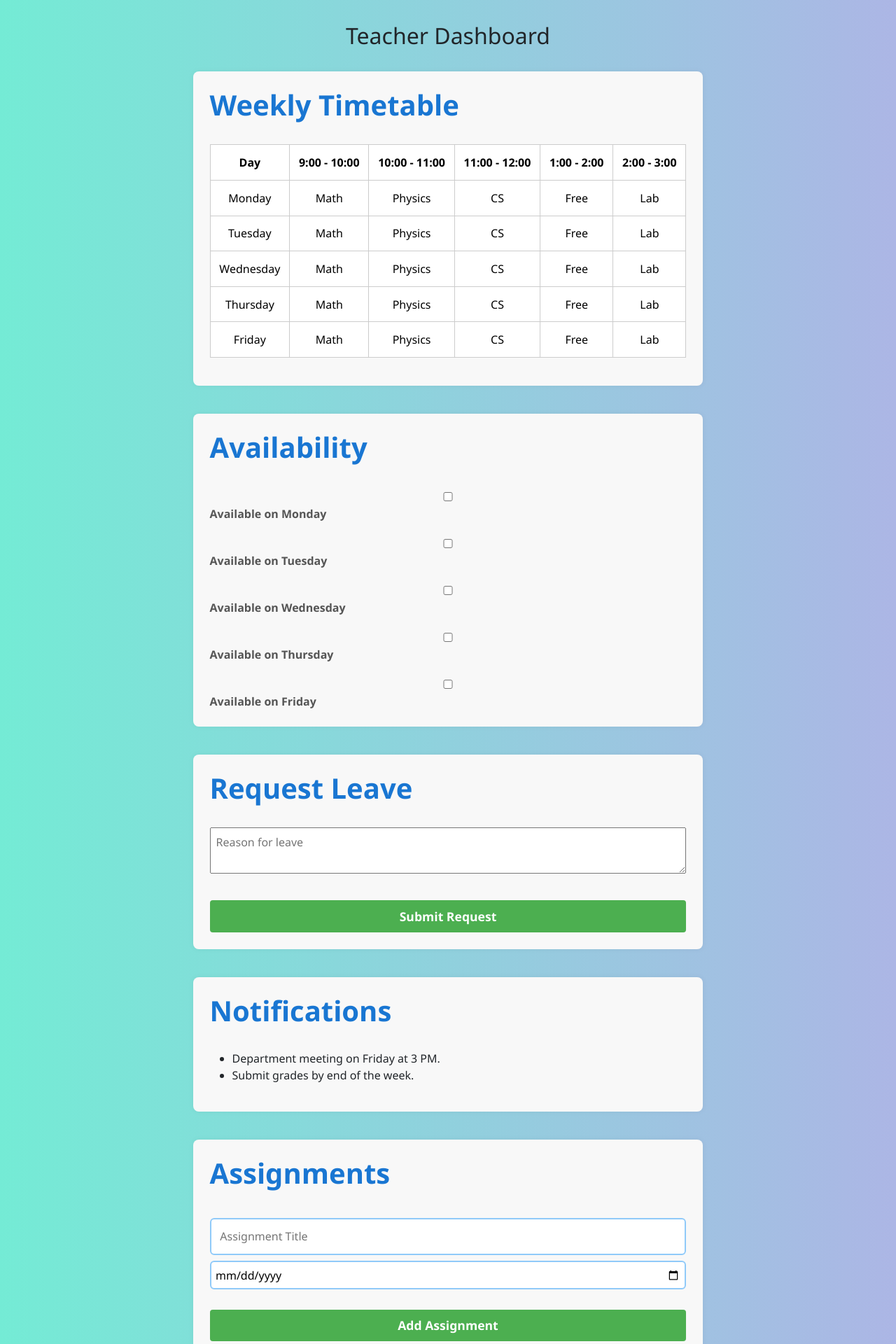
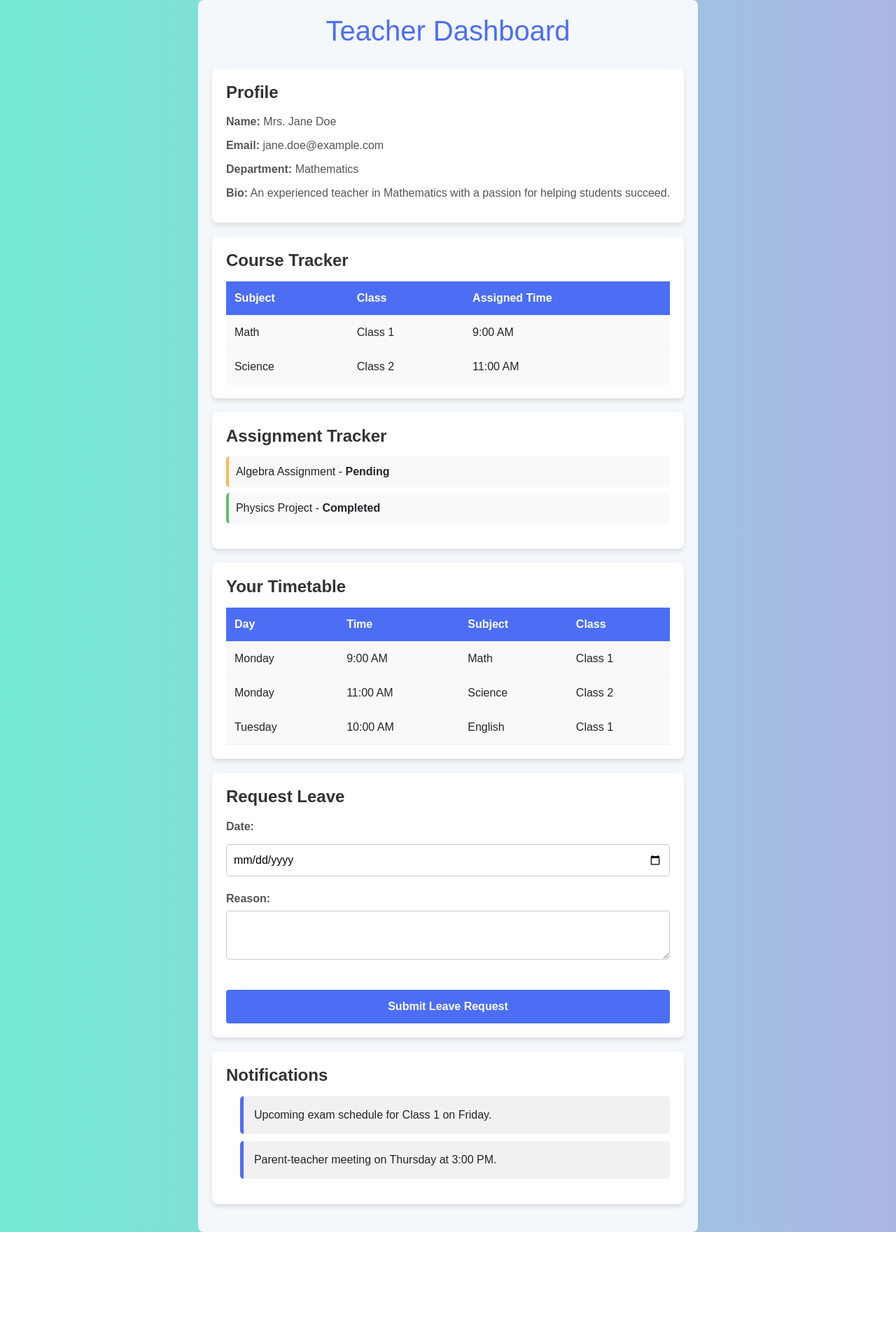
Before and after one commit to acharyaraksha84/CodeBreak-TimeTable, a React (Create React App) app: page /teacher in a window 1280 px wide. Shown: the top 1920 px of the page at 70% size. After the commit the page ends 1760 px from the top, so only its background shows below. Built offline with nearby package versions, Linux system fonts and the light colour scheme.

Commit message:
new teach

```diff
--- a/src/pages/TeacherView.css
+++ b/src/pages/TeacherView.css
@@ -1,74 +1,130 @@
-.teacher-dashboard {
-    padding: 2rem;
-    font-family: 'Segoe UI', sans-serif;
+/* TeacherView Styling */
+.teacher-view {
+    font-family: 'Arial', sans-serif;
+    padding: 20px;
     max-width: 1200px;
-    margin: auto;
+    margin: 0 auto;
+    background-color: #f4f7fc;
+    border-radius: 8px;
   }
 
-  .header {
-    font-size: 2rem;
+  .teacher-view__title {
     text-align: center;
-    margin-bottom: 2rem;
+    color: #4c6ef5;
+    font-size: 2.5rem;
+    margin-bottom: 30px;
   }
 
-  .section {
-    margin-bottom: 2.5rem;
-    padding: 1.5rem;
+  .teacher-view__section {
+    background: #ffffff;
     border-radius: 8px;
-    background-color: #f8f8f8;
-    box-shadow: 0 0 8px rgba(0, 0, 0, 0.05);
+    padding: 20px;
+    margin-bottom: 20px;
+    box-shadow: 0 4px 6px rgba(0, 0, 0, 0.1);
   }
 
-  .table {
+  .teacher-view__subtitle {
+    color: #333;
+    font-size: 1.5rem;
+    margin-bottom: 15px;
+  }
+
+  .profile__info p {
+    margin: 10px 0;
+    color: #555;
+  }
+
+  table {
     width: 100%;
     border-collapse: collapse;
-    margin-top: 1rem;
+    margin-top: 10px;
   }
 
-  .table th,
-  .table td {
-    padding: 0.8rem;
-    border: 1px solid #ccc;
-    text-align: center;
+  table th,
+  table td {
+    padding: 12px;
+    text-align: left;
+    border-bottom: 1px solid #f1f1f1;
   }
 
-  textarea {
-    width: 100%;
-    padding: 0.5rem;
-    margin-bottom: 1rem;
-    resize: vertical;
+  table th {
+    background-color: #4c6ef5;
+    color: white;
   }
 
-  input[type="text"],
-  input[type="date"] {
-    padding: 0.4rem;
-    margin-right: 0.8rem;
-    margin-bottom: 0.8rem;
+  table td {
+    background-color: #f9f9f9;
   }
 
-  button {
-    padding: 0.6rem 1rem;
-    background-color: #4caf50;
+  table tr:hover {
+    background-color: #f1f1f1;
+  }
+
+  ul {
+    list-style: none;
+    padding-left: 0;
+  }
+
+  ul li {
+    background-color: #f9f9f9;
+    padding: 10px;
+    margin: 8px 0;
+    border-radius: 5px;
+    font-size: 1rem;
+  }
+
+  ul li span {
+    font-weight: bold;
+  }
+
+  ul li.pending {
+    border-left: 4px solid #ffb84d;
+  }
+
+  ul li.completed {
+    border-left: 4px solid #66bb6a;
+  }
+
+  .leave-request__form-group {
+    margin-bottom: 20px;
+  }
+
+  .leave-request__form-group label {
+    display: block;
+    margin-bottom: 5px;
+    font-weight: bold;
+  }
+
+  .leave-request__form-group input,
+  .leave-request__form-group textarea {
+    width: 100%;
+    padding: 10px;
+    border-radius: 4px;
+    border: 1px solid #ccc;
+    font-size: 1rem;
+  }
+
+  .leave-request__submit {
+    padding: 12px 25px;
+    background-color: #4c6ef5;
     color: white;
     border: none;
+    font-size: 1rem;
+    cursor: pointer;
     border-radius: 4px;
-    cursor: pointer;
   }
 
-  .progress-bar {
-    width: 100%;
-    background-color: #e0e0e0;
-    border-radius: 20px;
-    overflow: hidden;
-    margin-top: 0.4rem;
-    margin-bottom: 1rem;
+  .leave-request__submit:hover {
+    background-color: #3a58d4;
   }
 
-  .progress-fill {
-    height: 24px;
-    background-color: #2196f3;
-    color: white;
-    text-align: center;
-    line-height: 24px;
-    font-size: 14px;
+  .notifications ul {
+    padding-left: 20px;
   }
+
+  .notifications li {
+    background-color: #f1f1f1;
+    margin-bottom: 10px;
+    padding: 15px;
+    border-left: 5px solid #4c6ef5;
+  }
--- a/src/pages/TeacherView.js
+++ b/src/pages/TeacherView.js
@@ -1,146 +1,159 @@
 import React, { useState } from 'react';
-import './HODDashboard.css'; // You can reuse styles from this or add your own
-import './TeacherView.css'; // Create and customize this file for specific styles
+import './TeacherView.css';
 
-function TeacherView() {
-  const [availability, setAvailability] = useState({});
-  const [leaveReason, setLeaveReason] = useState('');
-  const [assignments, setAssignments] = useState([]);
-  const [courseProgress, setCourseProgress] = useState({
-    'Mathematics': 60,
-    'Physics': 40,
-    'Computer Science': 80,
+const TeacherView = () => {
+  const teacherProfile = {
+    name: 'Mrs. Jane Doe',
+    email: 'jane.doe@example.com',
+    department: 'Mathematics',
+    bio: 'An experienced teacher in Mathematics with a passion for helping students succeed.',
+  };
+
+  const courses = [
+    { subject: 'Math', class: 'Class 1', assignedTime: '9:00 AM' },
+    { subject: 'Science', class: 'Class 2', assignedTime: '11:00 AM' },
+  ];
+
+  const assignments = [
+    { title: 'Algebra Assignment', status: 'Pending' },
+    { title: 'Physics Project', status: 'Completed' },
+  ];
+
+  const timetable = [
+    { day: 'Monday', time: '9:00 AM', subject: 'Math', class: 'Class 1' },
+    { day: 'Monday', time: '11:00 AM', subject: 'Science', class: 'Class 2' },
+    { day: 'Tuesday', time: '10:00 AM', subject: 'English', class: 'Class 1' },
+  ];
+
+  const [leaveRequest, setLeaveRequest] = useState({
+    reason: '',
+    date: '',
   });
 
-  const handleAvailabilityChange = (day, isAvailable) => {
-    setAvailability(prev => ({ ...prev, [day]: isAvailable }));
+  const handleLeaveRequestChange = (e) => {
+    setLeaveRequest({
+      ...leaveRequest,
+      [e.target.name]: e.target.value,
+    });
   };
 
-  const handleLeaveSubmit = (e) => {
+  const handleLeaveRequestSubmit = (e) => {
     e.preventDefault();
-    alert(`Leave Requested: ${leaveReason}`);
-    setLeaveReason('');
-  };
-
-  const handleAssignmentAdd = (e) => {
-    e.preventDefault();
-    const title = e.target.title.value;
-    const dueDate = e.target.dueDate.value;
-    setAssignments([...assignments, { title, dueDate }]);
-    e.target.reset();
+    console.log('Leave request submitted:', leaveRequest);
+    setLeaveRequest({ reason: '', date: '' });
   };
 
   return (
-    <div className="teacher-dashboard">
-      <h1 className="header">Teacher Dashboard</h1>
+    <div className="teacher-view">
+      <h1 className="teacher-view__title">Teacher Dashboard</h1>
 
-      {/* Timetable Section */}
-      <section className="section">
-        <h2>Weekly Timetable</h2>
-        <table className="table">
+      {/* Profile Section */}
+      <div className="profile teacher-view__section">
+        <h2 className="teacher-view__subtitle">Profile</h2>
+        <div className="profile__info">
+          <p><strong>Name:</strong> {teacherProfile.name}</p>
+          <p><strong>Email:</strong> {teacherProfile.email}</p>
+          <p><strong>Department:</strong> {teacherProfile.department}</p>
+          <p><strong>Bio:</strong> {teacherProfile.bio}</p>
+        </div>
+      </div>
+
+      {/* Course Tracker Section */}
+      <div className="course-tracker teacher-view__section">
+        <h2 className="teacher-view__subtitle">Course Tracker</h2>
+        <table>
           <thead>
             <tr>
-              <th>Day</th>
-              <th>9:00 - 10:00</th>
-              <th>10:00 - 11:00</th>
-              <th>11:00 - 12:00</th>
-              <th>1:00 - 2:00</th>
-              <th>2:00 - 3:00</th>
+              <th>Subject</th>
+              <th>Class</th>
+              <th>Assigned Time</th>
             </tr>
           </thead>
           <tbody>
-            {['Monday', 'Tuesday', 'Wednesday', 'Thursday', 'Friday'].map(day => (
-              <tr key={day}>
-                <td>{day}</td>
-                <td>Math</td>
-                <td>Physics</td>
-                <td>CS</td>
-                <td>Free</td>
-                <td>Lab</td>
+            {courses.map((course, index) => (
+              <tr key={index}>
+                <td>{course.subject}</td>
+                <td>{course.class}</td>
+                <td>{course.assignedTime}</td>
               </tr>
             ))}
           </tbody>
         </table>
-      </section>
+      </div>
 
-      {/* Availability Selection */}
-      <section className="section">
-        <h2>Availability</h2>
-        {['Monday', 'Tuesday', 'Wednesday', 'Thursday', 'Friday'].map(day => (
-          <div key={day}>
-            <label>
-              <input
-                type="checkbox"
-                checked={availability[day] || false}
-                onChange={(e) => handleAvailabilityChange(day, e.target.checked)}
-              />
-              Available on {day}
-            </label>
-          </div>
-        ))}
-      </section>
+      {/* Assignment Tracker Section */}
+      <div className="assignment-tracker teacher-view__section">
+        <h2 className="teacher-view__subtitle">Assignment Tracker</h2>
+        <ul>
+          {assignments.map((assignment, index) => (
+            <li key={index} className={assignment.status === 'Pending' ? 'pending' : 'completed'}>
+              {assignment.title} - <span>{assignment.status}</span>
+            </li>
+          ))}
+        </ul>
+      </div>
+
+      {/* Timetable Section */}
+      <div className="timetable teacher-view__section">
+        <h2 className="teacher-view__subtitle">Your Timetable</h2>
+        <table>
+          <thead>
+            <tr>
+              <th>Day</th>
+              <th>Time</th>
+              <th>Subject</th>
+              <th>Class</th>
+            </tr>
+          </thead>
+          <tbody>
+            {timetable.map((entry, index) => (
+              <tr key={index}>
+                <td>{entry.day}</td>
+                <td>{entry.time}</td>
+                <td>{entry.subject}</td>
+                <td>{entry.class}</td>
+              </tr>
+            ))}
+          </tbody>
+        </table>
+      </div>
 
       {/* Leave Request Form */}
-      <section className="section">
-        <h2>Request Leave</h2>
-        <form onSubmit={handleLeaveSubmit}>
-          <textarea
-            placeholder="Reason for leave"
-            value={leaveReason}
-            onChange={(e) => setLeaveReason(e.target.value)}
-          />
-          <button type="submit">Submit Request</button>
+      <div className="leave-request teacher-view__section">
+        <h2 className="teacher-view__subtitle">Request Leave</h2>
+        <form onSubmit={handleLeaveRequestSubmit}>
+          <div className="leave-request__form-group">
+            <label>Date:</label>
+            <input
+              type="date"
+              name="date"
+              value={leaveRequest.date}
+              onChange={handleLeaveRequestChange}
+            />
+          </div>
+          <div className="leave-request__form-group">
+            <label>Reason:</label>
+            <textarea
+              name="reason"
+              value={leaveRequest.reason}
+              onChange={handleLeaveRequestChange}
+              required
+            />
+          </div>
+          <button type="submit" className="leave-request__submit">Submit Leave Request</button>
         </form>
-      </section>
+      </div>
 
       {/* Notifications Section */}
-      <section className="section">
-        <h2>Notifications</h2>
+      <div className="notifications teacher-view__section">
+        <h2 className="teacher-view__subtitle">Notifications</h2>
         <ul>
-          <li>Department meeting on Friday at 3 PM.</li>
-          <li>Submit grades by end of the week.</li>
+          <li>Upcoming exam schedule for Class 1 on Friday.</li>
+          <li>Parent-teacher meeting on Thursday at 3:00 PM.</li>
         </ul>
-      </section>
-
-      {/* Assignment Tracker */}
-      <section className="section">
-        <h2>Assignments</h2>
-        <form onSubmit={handleAssignmentAdd}>
-          <input name="title" placeholder="Assignment Title" required />
-          <input type="date" name="dueDate" required />
-          <button type="submit">Add Assignment</button>
-        </form>
-        <ul>
-          {assignments.map((assignment, idx) => (
-            <li key={idx}>{assignment.title} - Due: {assignment.dueDate}</li>
-          ))}
-        </ul>
-      </section>
-
-      {/* Course Progress Tracker */}
-      <section className="section">
-        <h2>Course Progress</h2>
-        {Object.entries(courseProgress).map(([course, progress]) => (
-          <div key={course}>
-            <strong>{course}</strong>
-            <div className="progress-bar">
-              <div className="progress-fill" style={{ width: `${progress}%` }}>
-                {progress}%
-              </div>
-            </div>
-          </div>
-        ))}
-      </section>
-
-      {/* Profile Section */}
-      <section className="section">
-        <h2>Profile</h2>
-        <p><strong>Name:</strong> Prof. John Doe</p>
-        <p><strong>Department:</strong> Computer Science</p>
-        <p><strong>Email:</strong> john.doe@example.edu</p>
-      </section>
+      </div>
     </div>
   );
-}
+};
 
 export default TeacherView;
```
